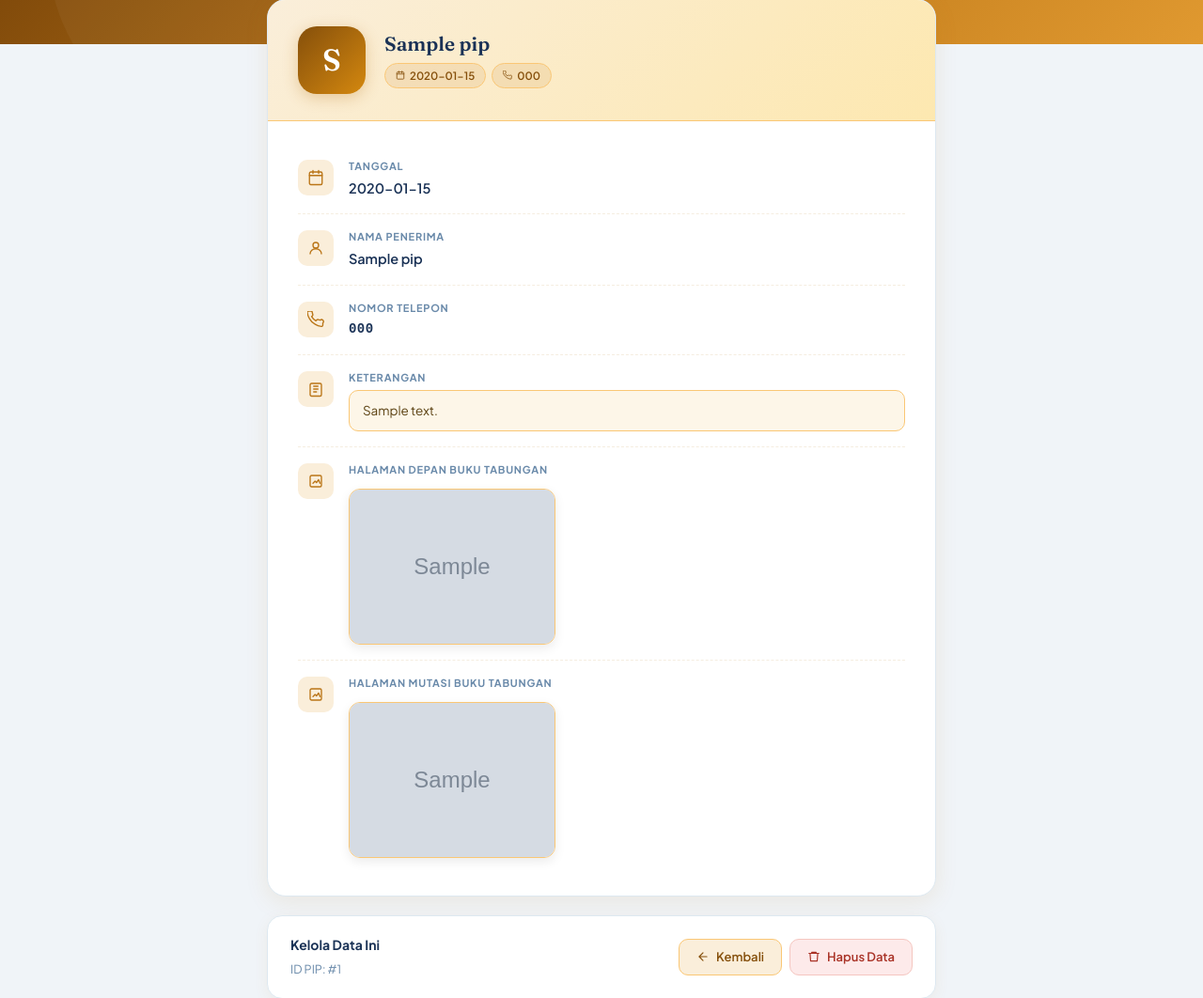
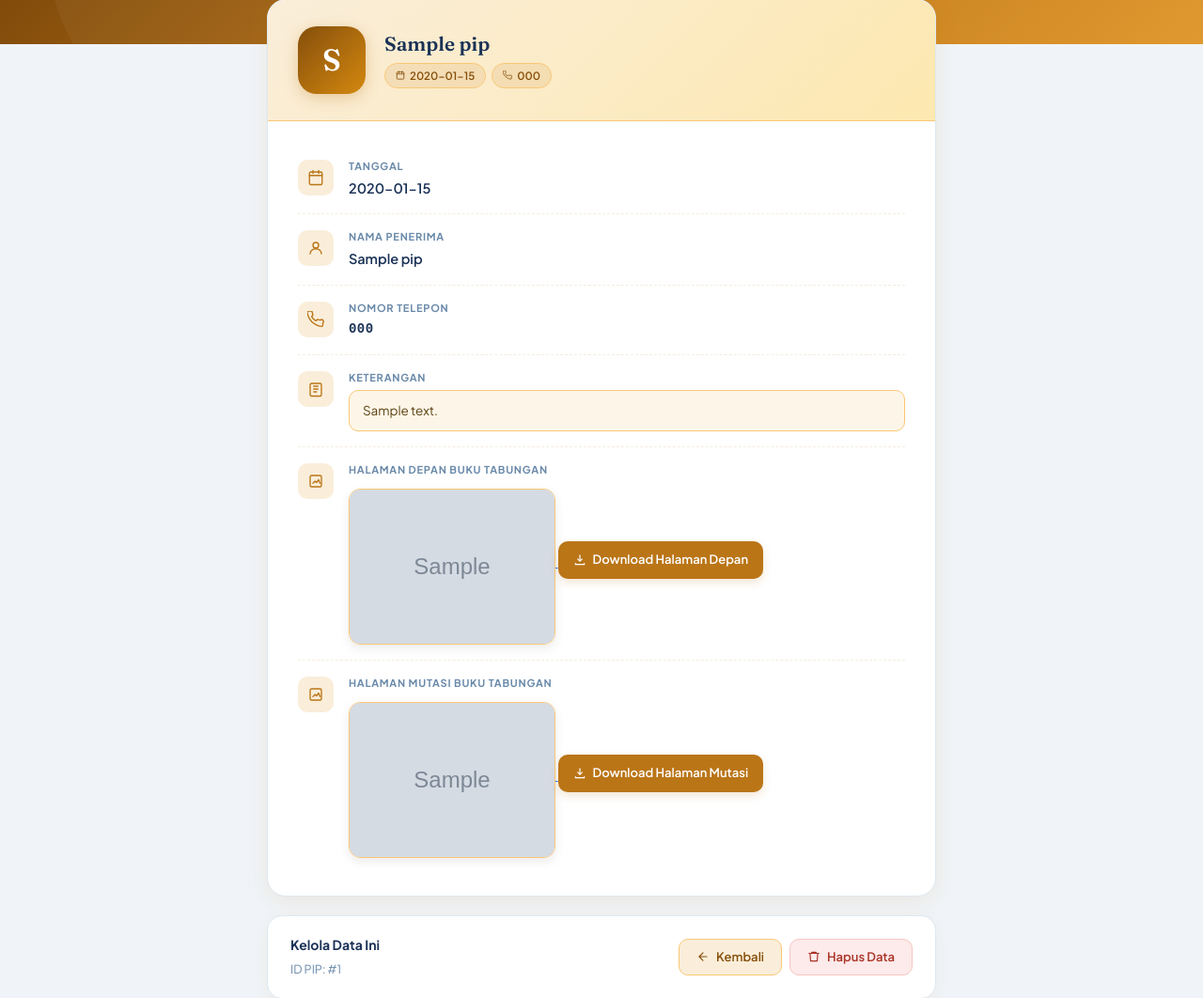
Before and after one commit to ahmadAndika2011/digital-book-smpn-287-jakarta, a Flask app: page /lihat-data-pip/1 in a window 1280 px wide. Shown: the part 348-1410 px from the top of the page at 94% size. Run offline with Flask 3, Linux system fonts and the light colour scheme; a user stored in the database is signed in; tables that the repository leaves empty hold one stand-in row (values such as "Sample post"); grey boxes marked "Sample" are stand-in pictures; parts of the project's set-up code (start-up, migrations or seed data) failed here and were passed over; some libraries are stand-ins or nearby versions.

Commit message:
push to 24

```diff
--- a/website/templates/detail-data-layanan-pip.html
+++ b/website/templates/detail-data-layanan-pip.html
@@ -320,6 +320,33 @@
     .detail-fields { padding: 1rem 1.25rem; }
     .action-card { padding: 1rem 1.25rem; }
   }
+
+  .btn-download{
+    display:inline-flex;
+    align-items:center;
+    gap:7px;
+    padding:10px 16px;
+    background:#BA7517;
+    color:#fff;
+    border-radius:10px;
+    text-decoration:none;
+    font-size:13px;
+    font-weight:600;
+    margin-top:10px;
+    transition:all .2s ease;
+    box-shadow:0 4px 10px rgba(186,117,23,.18);
+}
+
+.btn-download:hover{
+    background:#854F0B;
+    transform:translateY(-2px);
+    color:#fff;
+    text-decoration:none;
+}
+
+.btn-download:active{
+    transform:scale(.97);
+}
 </style>
 
 <div class="detail-page">
@@ -464,6 +491,16 @@
                   <img src="{{ url_for('static', filename='uploads/' + item.image_1) }}"
                       style="width:220px;border-radius:12px;border:1px solid #FAC775;box-shadow:0 4px 12px rgba(0,0,0,.08);margin-top:8px;">
                 </a>
+
+                <a href="{{ url_for('static', filename='uploads/' + item.image_1) }}"
+                  class="btn-download"
+                  download="{{ item.image_1 }}">
+                  <svg width="14" height="14" viewBox="0 0 24 24" fill="none">
+                      <path d="M12 3v11M12 14l-4-4M12 14l4-4" stroke="currentColor" stroke-width="2" stroke-linecap="round" stroke-linejoin="round"/>
+                      <path d="M4 18v2h16v-2" stroke="currentColor" stroke-width="2" stroke-linecap="round"/>
+                  </svg>
+                  Download Halaman Depan
+                </a>
               </div>
             {% else %}
               <div class="field-value empty">Belum upload gambar</div>
@@ -489,6 +526,18 @@
                   <img src="{{ url_for('static', filename='uploads/' + item.image_2) }}"
                       style="width:220px;border-radius:12px;border:1px solid #FAC775;box-shadow:0 4px 12px rgba(0,0,0,.08);margin-top:8px;">
                 </a>
+
+              <a href="{{ url_for('static', filename='uploads/' + item.image_2) }}"
+                class="btn-download"
+                download="{{ item.image_2 }}">
+
+                <svg width="14" height="14" viewBox="0 0 24 24" fill="none">
+                    <path d="M12 3v11M12 14l-4-4M12 14l4-4" stroke="currentColor" stroke-width="2" stroke-linecap="round" stroke-linejoin="round"/>
+                    <path d="M4 18v2h16v-2" stroke="currentColor" stroke-width="2" stroke-linecap="round"/>
+                </svg>
+
+                Download Halaman Mutasi
+              </a>
               </div>
             {% else %}
               <div class="field-value empty">Belum upload gambar</div>
```
